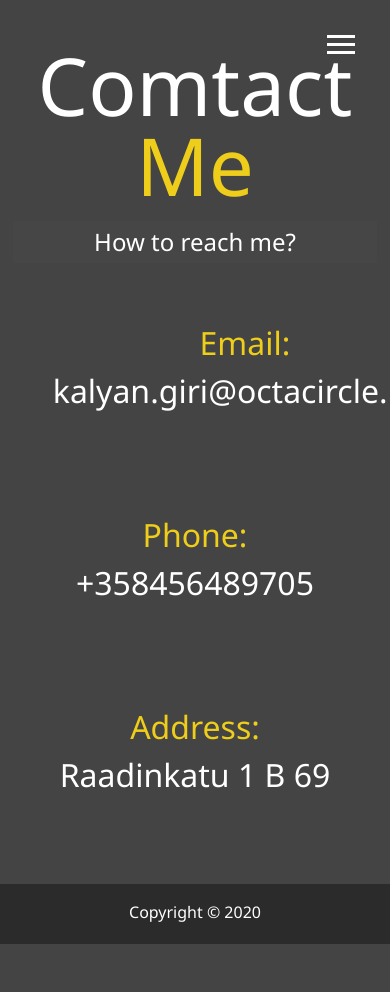
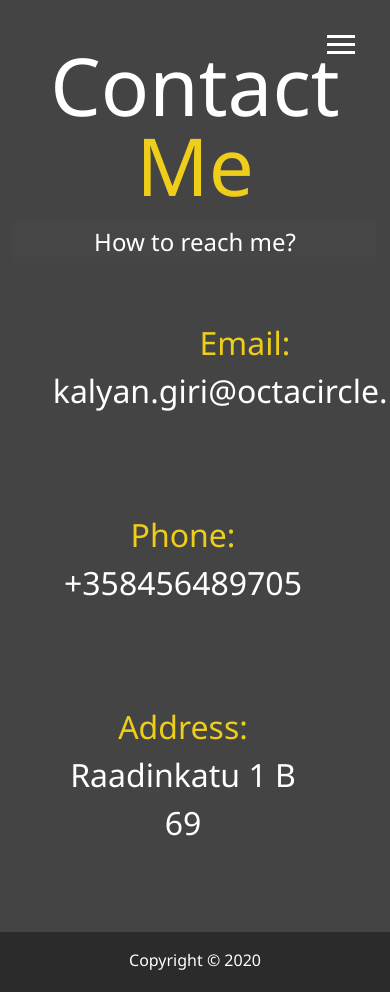
Before and after one commit to kalyangiri/portfolio, a website: page dist/contact.html in a window 390 px wide. Shown: the top 992 px of the page. Before the commit the page ends 944 px from the top, so only its background shows below. Drawn offline with Linux system fonts and the light colour scheme.

Commit message:
contact me

```diff
--- a/scss/_mobile.scss
+++ b/scss/_mobile.scss
@@ -86,4 +86,8 @@
   .projects {
     grid-template-columns: 1fr;
   }
+
+  .boxes {
+    padding-right: 1.5rem;
+  }
 }
```
Also changed, not shown: dist/contact.html, dist/css/main.css.
